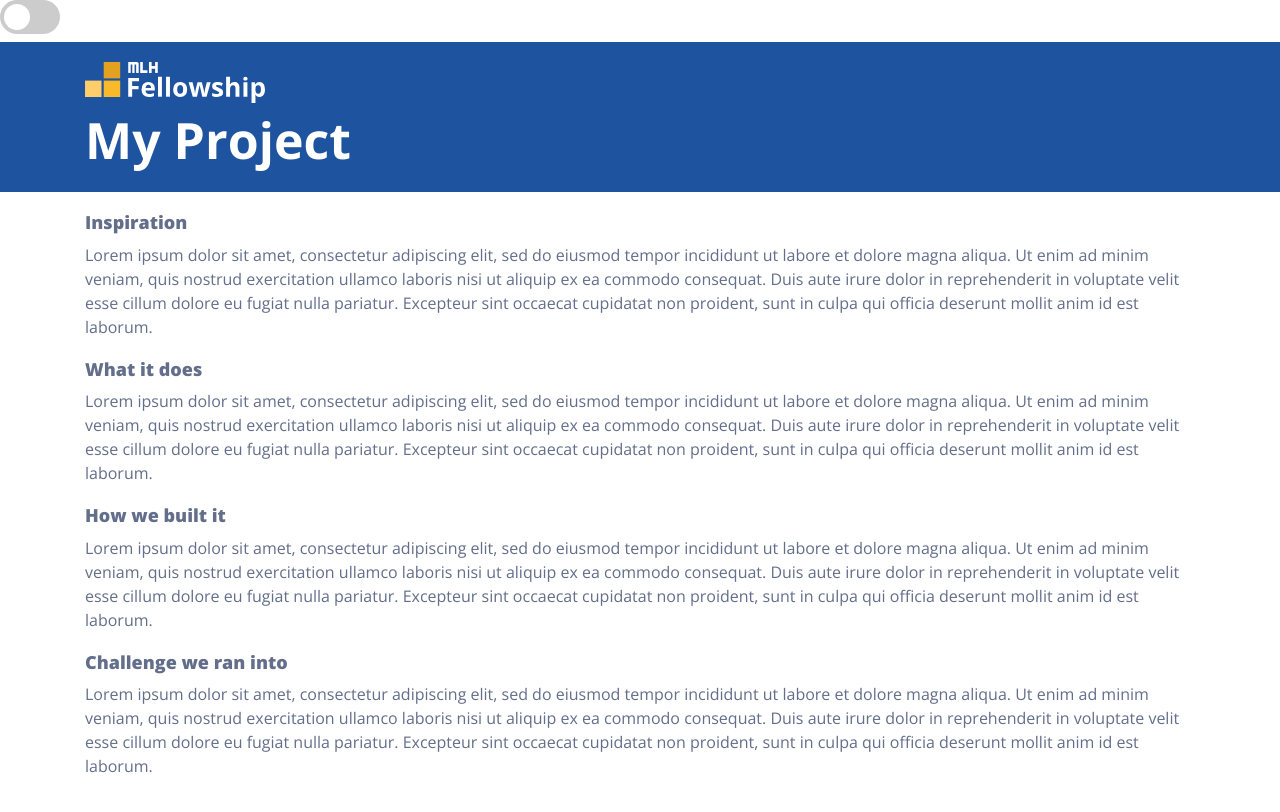
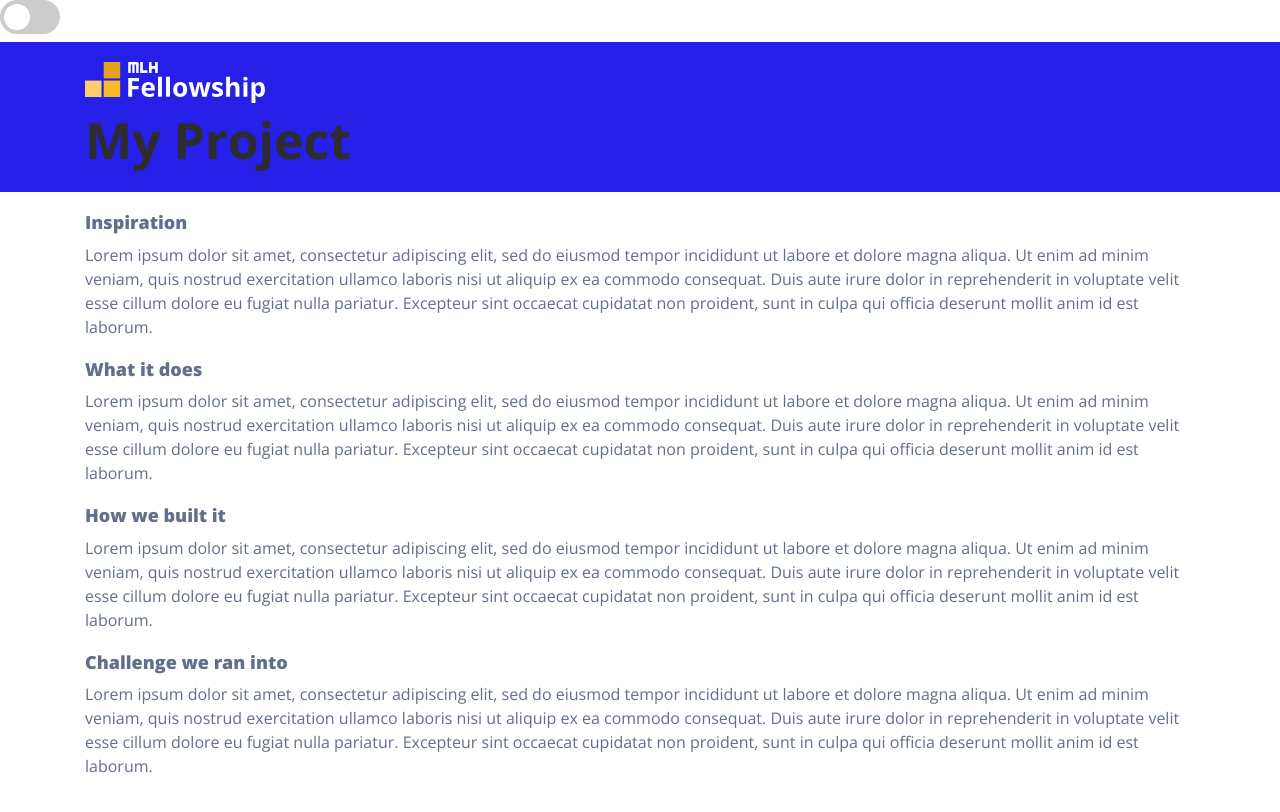
Before and after one commit to MLH-Fellowship/pod-4.1.5-portfolio, a Jekyll site: the page built from projects/project.md, in a window 1280 px wide. Shown: the top 812 px of the page. Built offline with Jekyll 4.4.1, drawn with Linux system fonts in a browser that asks for light colours; nearby versions of some CDN libraries.

Commit message:
change hard coded colors to vars

```diff
--- a/_sass/all.scss
+++ b/_sass/all.scss
@@ -67,7 +67,7 @@
     flex-direction: row;
     align-items: center;
     margin: 20px 30px;
-    background-color: white;
+    background-color: var(--bg-color);
     border-radius: .375rem;
     padding: 1.5em;
     font-size: 1.2em;
--- a/_sass/page.scss
+++ b/_sass/page.scss
@@ -31,7 +31,7 @@
 .banner {
     padding: 20px 0px 50px 0px;
     height: 150px;
-    background-color: #1d539f;
+    background-color: var(--primary-color);
 }
 
 .banner .logo {
@@ -42,7 +42,7 @@
 }
 
 .banner .title {
-    color: white;
+    color: var(--font-color);
     font-size: 50px;
     font-weight: 700;
 }
@@ -55,61 +55,61 @@
 .page h1 {
     text-align: left !important;
     font-weight: 800 !important;
-    color: black;
+    color: var(--font-color);
     margin-bottom: 0.7em;
 }
 
 .page h2 {
     text-align: left !important;
     font-weight: 800 !important;
-    color: black;
+    color: var(--font-color);
     margin-bottom: 0.5em;
 }
 
 .page h3 {
     font-weight: 600 !important;
     text-align: left !important;
-    color: black;
+    color: var(--font-color);
     font-size: 1.3rem;
 }
 
 .page h4 {
     font-weight: 600 !important;
     text-align: center !important;
-    color: black;
+    color: var(--font-color);
 }
 
 .page p {
-    color: black;
+    color: var(--font-color);
     font-weight: 500;
 }
 
 .page td {
-    color: black;
+    color: var(--font-color);
 }
 
 .page th {
-    color: black;
+    color: var(--font-color);
 }
 
 .page li {
-    color: black;
+    color: var(--font-color);
 }
 
 .page a {
-    color: #0f90fe;
+    color: var(--primary-color);
 }
 
 .page a:hover {
-    color: #0f90fe;
+    color: var(--secondary-color);
 }
 
 .page code {
-    color: #17a2b8;
+    color: var(--font-color);
 }
 
 hr {
-    background-color: black;
+    background-color: var(--secondary-color);
     padding: 1px;
     margin-top: 1em !important;
     margin-bottom: 1em !important;
@@ -130,7 +130,7 @@
     }
 
     .banner .title {
-        color: white;
+        color: var(--font-color);
         font-size: 30px;
         font-weight: 700;
     }
```
